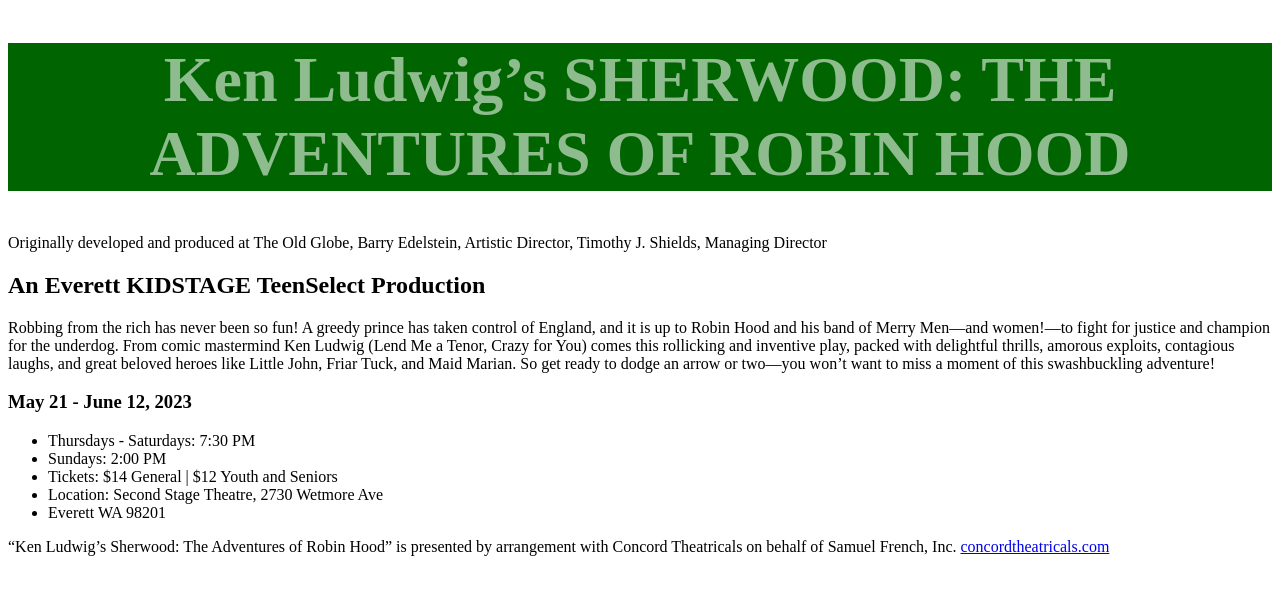
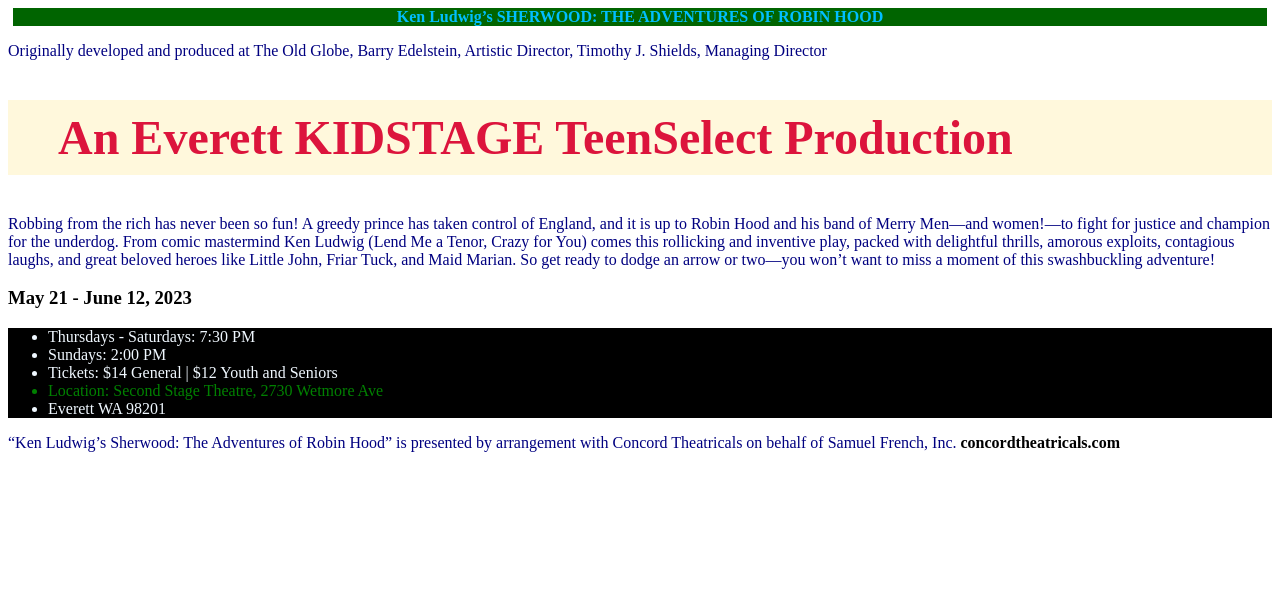
Before and after one commit to Rivexn/Graph130-Spring2024, a plain HTML site: page pages/theater.html in a window 1280 px wide. Drawn offline with Linux system fonts and the light colour scheme.

Commit message:
theater.html

```diff
--- a/pages/theater.html
+++ b/pages/theater.html
@@ -6,23 +6,36 @@
     <title>Theater Bill</title>
     <style>
         h1{text-align: center;}
-        h1{background-color:darkgreen;}
-        h1{font-size: 4em;}
-        h1{color:darkseagreen;}
+        h1{background-color:darkgreen;
+        }
+        li{color: aliceblue;
+        }
+        p{
+            color:navy;
+        }
+        ul{
+            background-color: black;
+        }
+        a{
+            color: black;
+            font-weight: bold;
+            text-decoration: none;
+        }
+    </style>
 
-    </style>
 </head>
 <body>
-    <h1>Ken Ludwig’s SHERWOOD: THE ADVENTURES OF ROBIN HOOD</h1>
+
+    <h1 style="color: deepskyblue; font-size: 1em; margin: 5px;">Ken Ludwig’s SHERWOOD: THE ADVENTURES OF ROBIN HOOD</h1>
     <p>Originally developed and produced at The Old Globe, Barry Edelstein, Artistic Director, Timothy J. Shields, Managing Director</p>
-    <h2>An Everett KIDSTAGE TeenSelect Production</h2>
+    <h2 style="color:crimson; font-size: 3em; padding: 10px 30px 10px 50px; background-color: cornsilk;">An Everett KIDSTAGE TeenSelect Production</h2>
     <p>Robbing from the rich has never been so fun! A greedy prince has taken control of England, and it is up to Robin Hood and his band of Merry Men—and women!—to fight for justice and champion for the underdog. From comic mastermind Ken Ludwig (Lend Me a Tenor, Crazy for You) comes this rollicking and inventive play, packed with delightful thrills, amorous exploits, contagious laughs, and great beloved heroes like Little John, Friar Tuck, and Maid Marian. So get ready to dodge an arrow or two—you won’t want to miss a moment of this swashbuckling adventure!</p>
     <h3>May 21 - June 12, 2023</h3>
     <ul>
         <li>Thursdays - Saturdays: 7:30 PM</li>
         <li>Sundays: 2:00 PM</li>
         <li>Tickets: $14 General | $12 Youth and Seniors</li>
-        <li>Location: Second Stage Theatre, 2730 Wetmore Ave</li>
+        <li style="color:green;">Location: Second Stage Theatre, 2730 Wetmore Ave</li>
         <li>Everett WA 98201</li>
     </ul>
         <p>“Ken Ludwig’s Sherwood: The Adventures of Robin Hood” is presented by arrangement with Concord Theatricals on behalf of Samuel French, Inc. <a href="https://www.concordtheatricals.com/" target="_blank">concordtheatricals.com</a></p>
```
